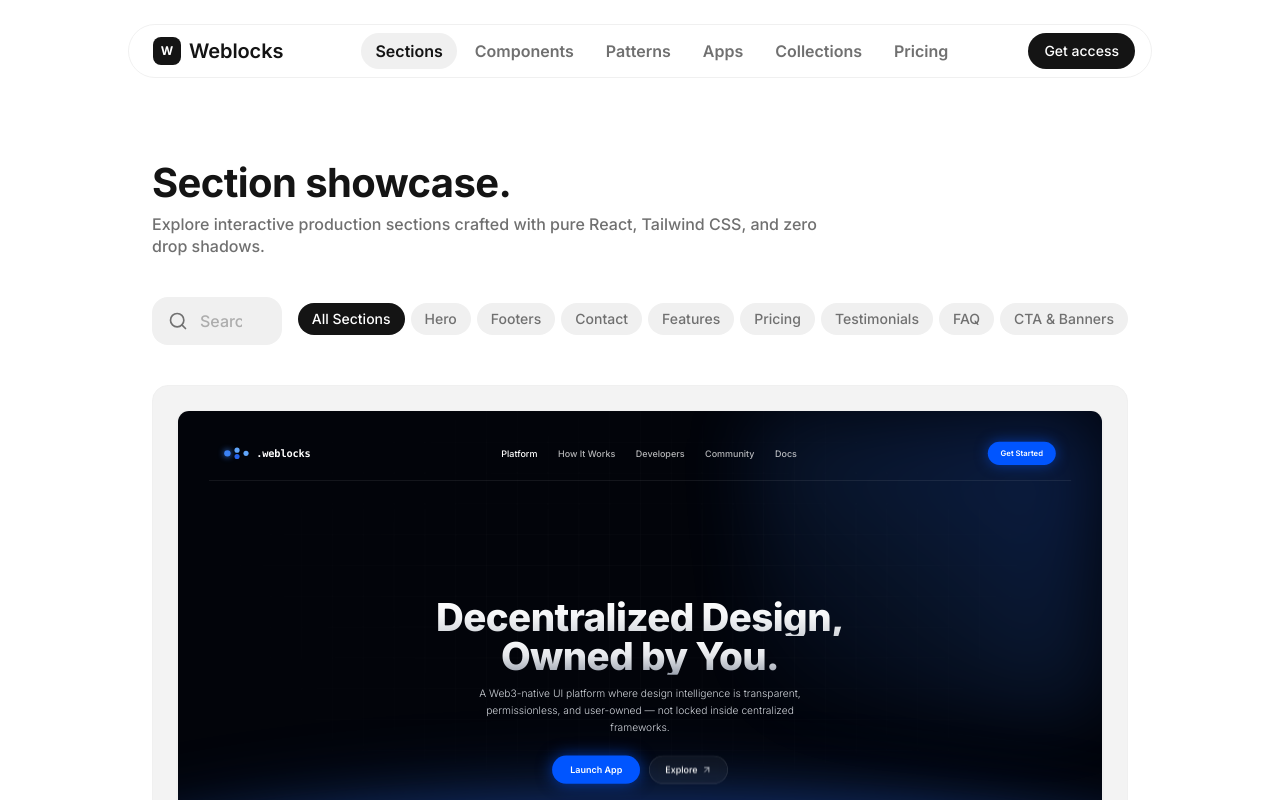
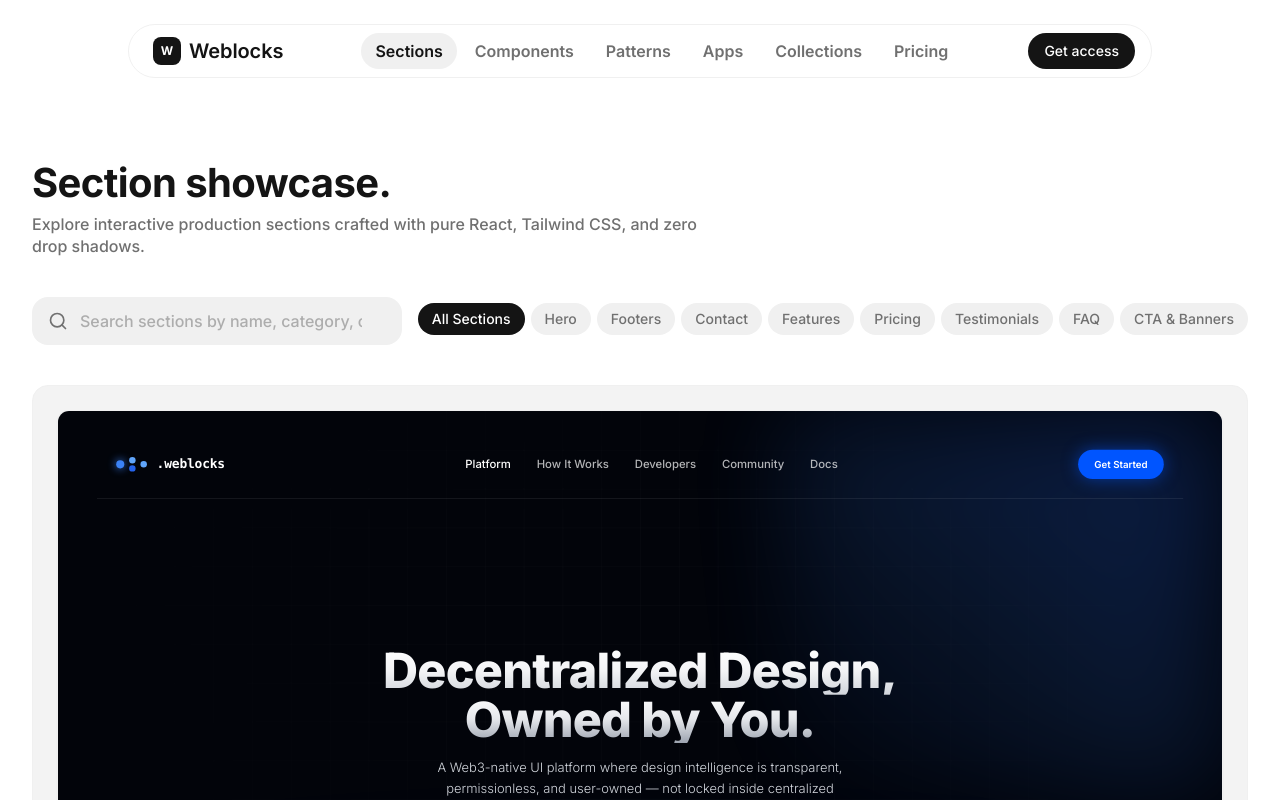
Before and after one commit to LiveKryptiah/WeBlocks, a Next.js app: page /sections in a window 1280 px wide. Shown: the top 800 px of the page. Built offline with nearby package versions, Linux system fonts and the light colour scheme.

Commit message:
Align sections showcase container width to max-w-7xl with matching horizontal padding

```diff
--- a/src/app/sections/page.tsx
+++ b/src/app/sections/page.tsx
@@ -44,7 +44,7 @@ function SectionShowcaseContent() {
   }, [selectedCategory, query]);
 
   return (
-    <div className="w-full max-w-5xl mx-auto px-4 sm:px-6 py-8 sm:py-12">
+    <div className="w-full max-w-7xl mx-auto px-6 sm:px-8 py-8 sm:py-12">
       {/* Header */}
       <div className="mb-10">
         <h1 className="text-h2 font-bold text-ink mb-2">Section showcase.</h1>
```
